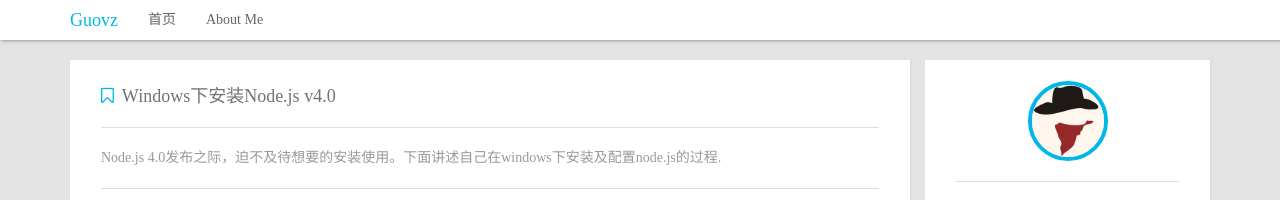
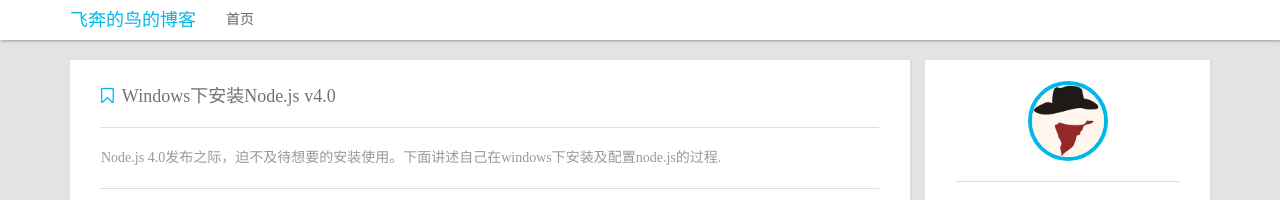
Before and after one commit to pzhang1234/flyc, a Jekyll site: the page built from index.html, in a window 1280 px wide. Shown: the top 200 px of the page. Built offline with Jekyll 4.4.1, drawn with Linux system fonts in a browser that asks for light colours; nearby versions of some CDN libraries; the list of posts is cut into pages by our own code; comment, search, counter and statistics services are not loaded.

Commit message:
Update navbar.html

```diff
--- a/_includes/navbar.html
+++ b/_includes/navbar.html
@@ -5,13 +5,12 @@
                     data-target="#pithy-navbar" aria-expanded="false">
                 <i class="fa fa-bars"></i>
             </button>
-            <a class="navbar-brand" href="{{site.baseurl}}/">Guovz</a>
+            <a class="navbar-brand" href="{{site.baseurl}}/">飞奔的鸟的博客</a>
         </div>
 
         <div class="collapse navbar-collapse" id="pithy-navbar">
             <ul class="nav navbar-nav">
                 <li class="active"><a href="{{site.baseurl}}/">首页</a></li>
-                <li class="active"><a href="{{site.baseurl}}/about/">About Me</a></li>
             </ul>
         </div>
         <!-- /.navbar-collapse -->
```
